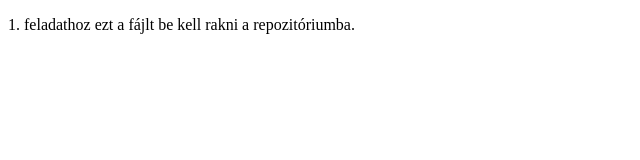
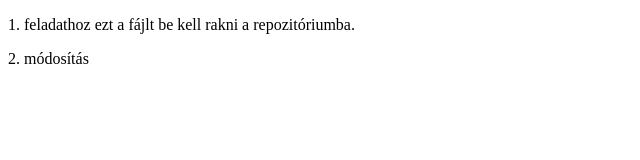
Before and after one commit to bt007/repo_0711, a plain HTML site: page index.html in a window 1280 px wide. Shown: the full height of the page, 0-640 px from the left. Drawn offline with Linux system fonts and the light colour scheme.

Commit message:
Második commitom

```diff
--- a/index.html
+++ b/index.html
@@ -7,5 +7,6 @@
 </head>
 <body>
     <p>1. feladathoz ezt a fájlt be kell rakni a repozitóriumba.</p>
+    <p>2. módosítás</p>
 </body>
 </html>
```
